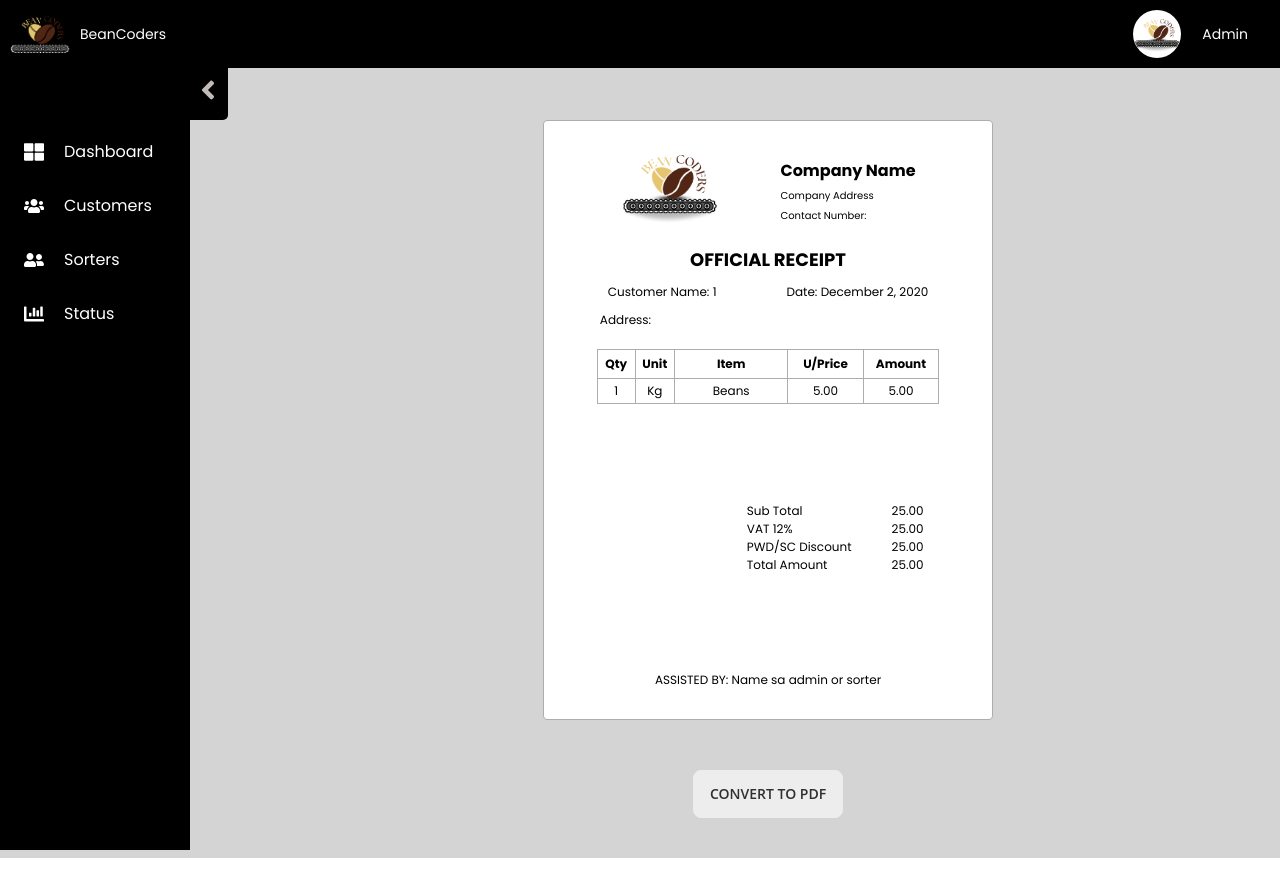
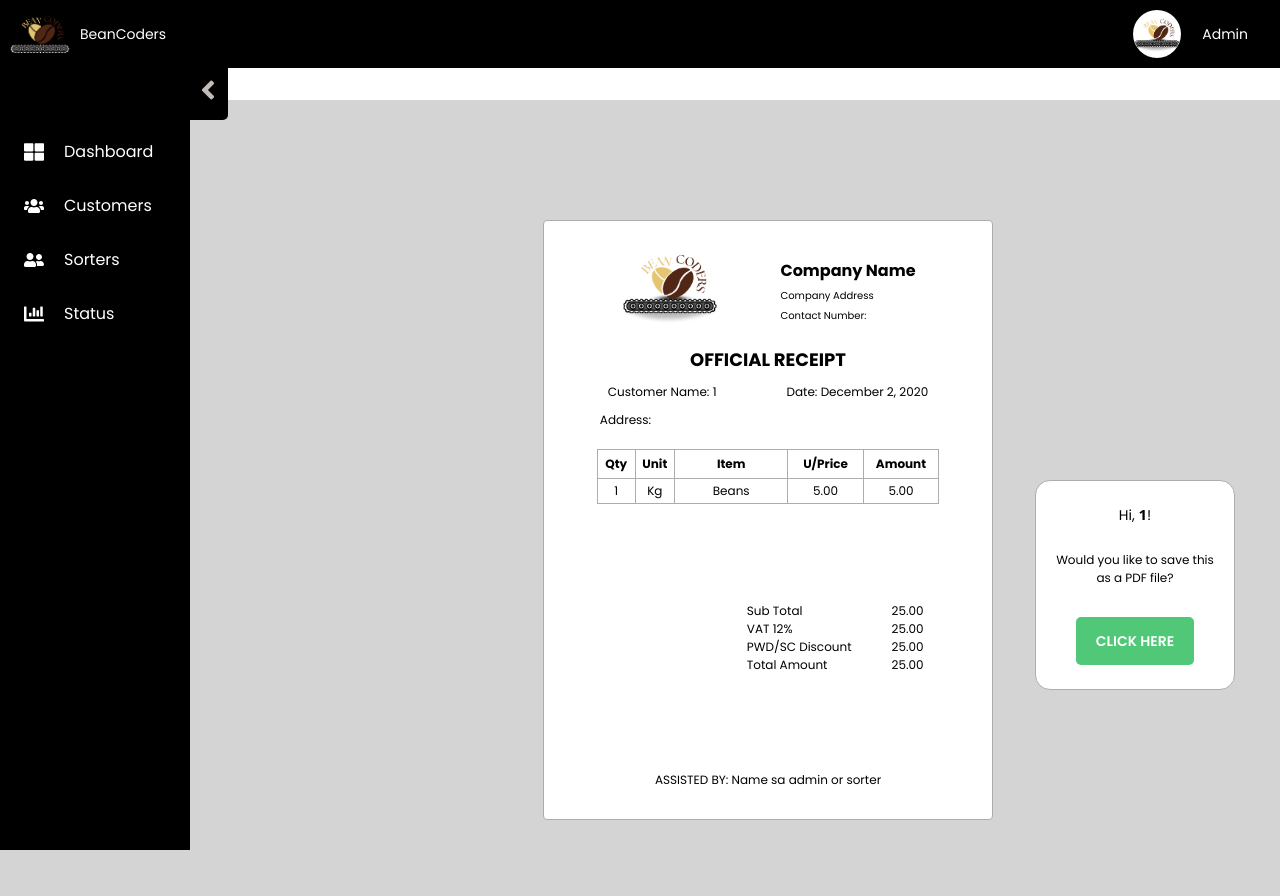
Before and after one commit to joephinecalapiz/beancoders-coffee-sorters, a React (Vite) app: page /receipt/1 in a window 1280 px wide. Shown: the top 896 px of the page. Before the commit the page ends 858 px from the top, so only its background shows below. Built offline with nearby package versions, Linux system fonts and the light colour scheme; no server answers.

Commit message:
updated the pdf button

```diff
--- a/src/config.jsx
+++ b/src/config.jsx
@@ -1,4 +1,4 @@
 /** @format */
 
-const api_endpoint = "http://192.168.254.104:8000/api";
+const api_endpoint = "http://192.168.254.101:8000/api";
 export default api_endpoint;
--- a/src/css/receipt.css
+++ b/src/css/receipt.css
@@ -1,3 +1,7 @@
+.Page {
+  margin-top: 100px; /* Adjust the value as needed */
+}
+
 /* Container for the whole receipt */
 .whole-receipt {
   display: flex;
@@ -158,13 +162,6 @@
   font-size: 12px;
   font-family: "Poppins", sans-serif;
 }
-
-/* Convert button */
-.convert-button {
-  text-align: center;
-  margin-top: 10px;
-}
-
 /* assisted by */
 .receipt-assisted {
   margin-bottom: 20px;
@@ -173,3 +170,66 @@
   font-family: "Poppins", sans-serif;
   align-items: center;
 }
+
+/* Convert button */
+.convert-button {
+  text-align: center;
+  margin-top: 10px;
+}
+
+/* White box for PDF options */
+.white-box {
+  width: 200px;
+  height: 210px;
+  background-color: white;
+  position: relative;
+  right: -1035px;
+  top: -500px;
+  border: 1px solid #adadad;
+  border-radius: 15px;
+  display: flex;
+  flex-direction: column;
+  align-items: center;
+  padding: 12px;
+  z-index: 100;
+}
+
+/* Greetings to Customer */
+.white-box-greeting {
+  font-size: 14px;
+  margin-top: 10px;
+  margin-bottom: 10px;
+  font-family: "Poppins", sans-serif;
+}
+
+/* Customer Name */
+.bold-customer-id {
+  font-size: 15px;
+  font-weight: bold;
+}
+
+/* Box for pdf button */
+.white-box-text {
+  font-size: 12px;
+  margin-top: 15px;
+  margin-bottom: 20px;
+  text-align: center;
+  font-family: "Poppins", sans-serif;
+}
+
+/* Custom button styling */
+.custom-button {
+  margin-top: 10px;
+  background-color: #50C878;
+  color: white;
+  padding: 10px 20px;
+  border: none;
+  border-radius: 5px;
+  cursor: pointer;
+  font-family: "Poppins", sans-serif;
+}
+
+/* Custom button hover effect */
+.custom-button:hover {
+  background-color: #097969;
+}
--- a/src/screens/ReceiptScreen/Receipt.jsx
+++ b/src/screens/ReceiptScreen/Receipt.jsx
@@ -1,5 +1,3 @@
-/** @format */
-
 import React, { useState, useEffect, useRef } from "react";
 import { useParams } from "react-router-dom";
 import api_endpoint from "../../config";
@@ -85,9 +83,12 @@ const Receipt = () => {
         />
 
         <div
-          className={`App ${navVisible ? "content-shift-right" : ""}`}
+          className={`Page ${navVisible ? "content-shift-right" : ""}`}
           style={{ backgroundColor: "#d4d4d4" }}
         >
+          {/* Container for both page content and white box */}
+          <div className="page-container">
+            {/* Page content */}
             <div className={`p-10 ${navVisible ? "ml-0" : "sm:ml-64"}`}>
               <div className="flex justify-center items-center h-screen">
                 <div
@@ -115,7 +116,9 @@ const Receipt = () => {
                   </div>
                   <div className="receipt-header">OFFICIAL RECEIPT</div>
                   <div className="receipt-info-container">
-                  <div className="receipt-name">Customer Name: {customerId}</div>
+                    <div className="receipt-name">
+                      Customer Name: {customerId}
+                    </div>
                     <div className="receipt-date">Date: December 2, 2020</div>
                   </div>
                   <div className="receipt-address">Address:</div>
@@ -169,10 +172,17 @@ const Receipt = () => {
                   </div>
                 </div>
               </div>
-            {/* Convert button */}
-            <div style={{ textAlign: "center", marginTop: "-70px" }}>
-              <button className="btn" onClick={handleConvertToPDF}>
-                Convert to PDF
+            </div>
+            {/* White box for PDF options */}
+            <div className="white-box">
+              <div className="white-box-greeting">
+                Hi, <span className="bold-customer-id">{customerId}</span>!
+              </div>
+              <div className="white-box-text">
+                Would you like to save this as a PDF file?
+              </div>
+              <button className="btn white-box-button custom-button" onClick={handleConvertToPDF}>
+                Click here
               </button>
             </div>
           </div>
```
Lines whose indentation alone changed are shown as unchanged.
